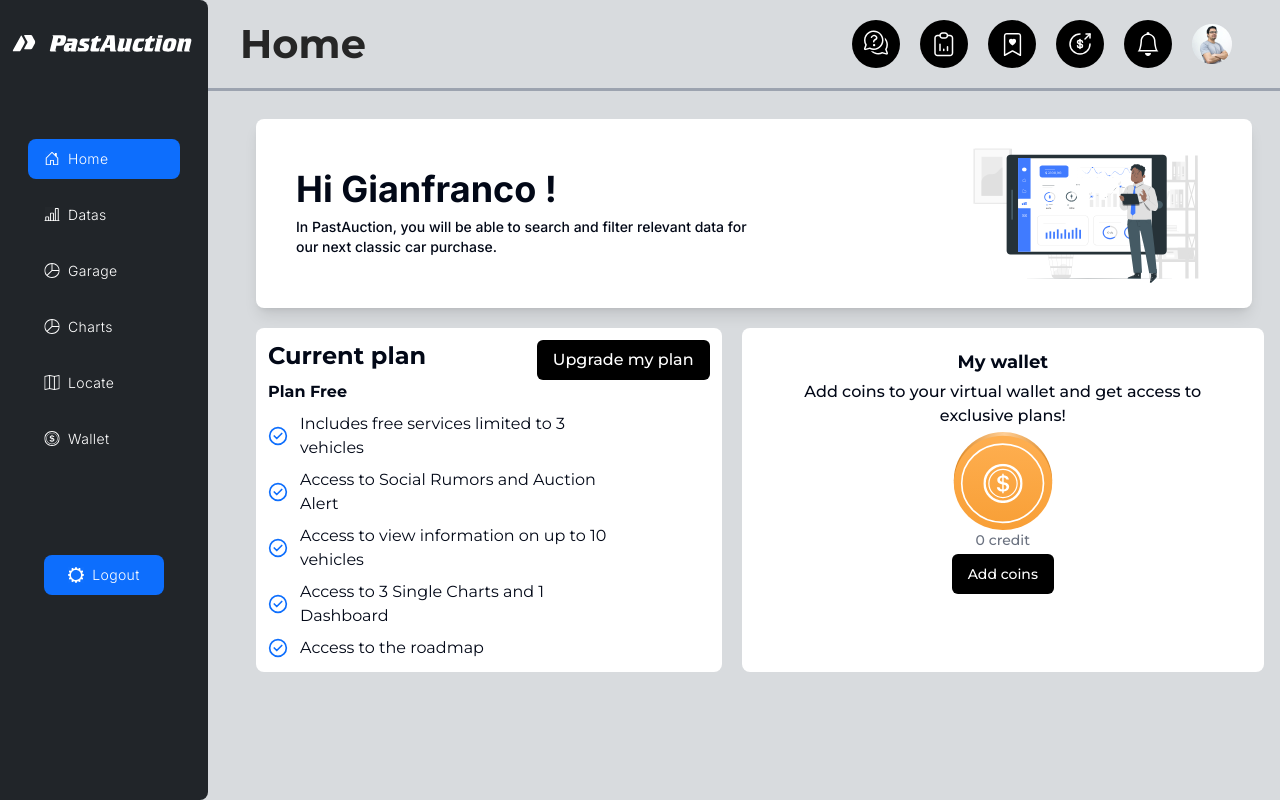
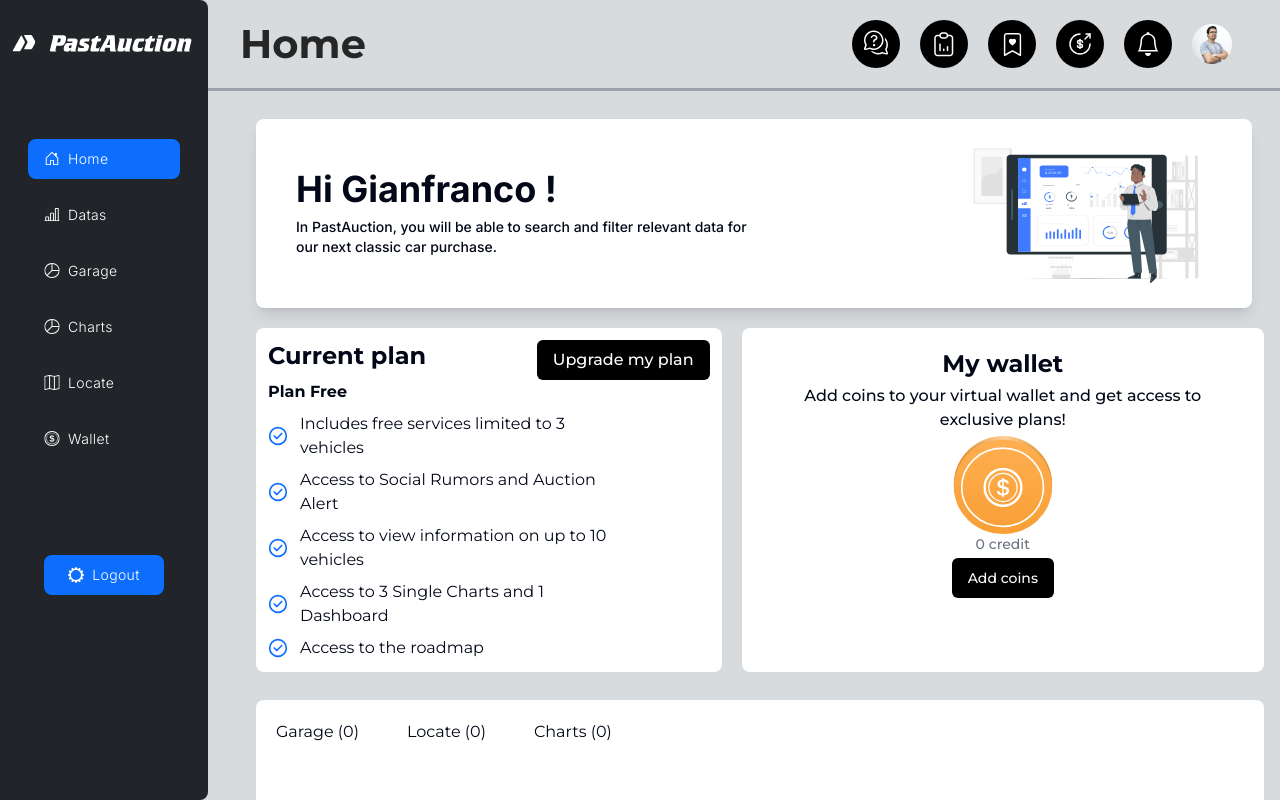
Before and after one commit to d2ni3l/Pastauction, a Next.js app: page /dashboard in a window 1280 px wide. Built offline with nearby package versions, Linux system fonts and the light colour scheme.

Commit message:
dashboard finished

```diff
--- a/src/app/dashboard/page.tsx
+++ b/src/app/dashboard/page.tsx
@@ -4,6 +4,7 @@ import React from 'react'
 import DashboardIntro from '@/components/dashboard/DashboardIntro'
 import UpgradePlan from '@/components/dashboard/UpgradePlan'
 import WalletInterface from '@/components/dashboard/WalletInterface'
+import DashboardFooter from '@/components/dashboard/DashboardFooter'
 
 export default function page() {
   return (
@@ -20,6 +21,11 @@ export default function page() {
           <UpgradePlan/>
           <WalletInterface/>
         </div>
+
+        <div className="ml-[16rem] mr-4">
+          <DashboardFooter/>
+
+        </div>
         </div>
     </div>
   )
--- a/src/components/auth/SigninCard.tsx
+++ b/src/components/auth/SigninCard.tsx
@@ -65,7 +65,7 @@ export default function SigninCard() {
         <CardHeader className='items-center'>
           <CardTitle className='font-medium '>Create an account</CardTitle>
           <CardDescription>
-            Start your journey with Pastauction!
+            Start your journey with PastAuction!
           </CardDescription>
         </CardHeader>
         <CardContent>
--- /dev/null
+++ b/src/components/dashboard/DashboardFooter.tsx
@@ -0,0 +1,27 @@
+import React from 'react'
+import DashboardGarageItems from './DashboardGarageItems'
+export default function DashboardFooter() {
+  return (
+    <div className='bg-white mt-7 mb-5 rounded-lg p-5'>
+
+        <div className="flex gap-12">
+        <div className="flex flex-col gap-1 justify-center items-center group">
+            <span className='group-hover:text-blue-500 cursor-pointer'>Garage (0)</span>
+            <span className='w-full h-1 group-hover:bg-blue-500 rounded-lg '></span>
+        </div>
+        <div className="flex flex-col gap-1 justify-center items-center group">
+            <span className='group-hover:text-blue-500 cursor-pointer'>Locate (0)</span>
+            <span className='w-full h-1 group-hover:bg-blue-500 rounded-lg '></span>
+        </div>
+        <div className="flex flex-col gap-1 justify-center items-center group">
+            <span className='group-hover:text-blue-500 cursor-pointer'>Charts (0)</span>
+            <span className='w-full h-1 group-hover:bg-blue-500 rounded-lg '></span>
+        </div>
+        </div>
+
+        <DashboardGarageItems />
+
+
+    </div>
+  )
+}
--- /dev/null
+++ b/src/components/dashboard/DashboardGarageItems.tsx
@@ -0,0 +1,29 @@
+import React from 'react'
+import { Button } from '../ui/button'
+interface DashboardGarageItemsProps{
+    items?: object | undefined
+
+}
+export default function DashboardGarageItems({items} : DashboardGarageItemsProps) {
+  return (
+    <div>
+        {
+            items ? (
+                <div>
+
+                </div>
+            ) : (
+                <div className='flex justify-center '>
+                    <div className="flex flex-col p-14 gap-2">
+                        <h4>You don't have any Garage yet.</h4>
+                        <Button variant='blackWide'>
+                            Add garage
+                        </Button>
+                    </div>
+
+                </div>
+            )
+        }
+    </div>
+  )
+}
--- a/src/components/dashboard/WalletInterface.tsx
+++ b/src/components/dashboard/WalletInterface.tsx
@@ -5,10 +5,9 @@ export default function WalletInterface() {
   return (
     <div className='bg-white mx-w-lg flex flex-col mt-5 rounded-lg px-3'>
       <div className='flex-col flex items-center justify-center gap-1 p-5 '>
-        <h1 className='text-lg  font-semibold'>My wallet</h1>
+        <h1 className=' text-lg md:text-2xl  font-semibold'>My wallet</h1>
         <p className=' flex flex-col justify-center items-center font-medium xl:text-base text-xs text-center'>
-          Add coins to your virtual wallet
-          and get access to exclusive plans!
+          Add coins to your virtual wallet and get access to exclusive plans!
         </p>
         <div className='flex flex-col items-center'>
           <Image
```
